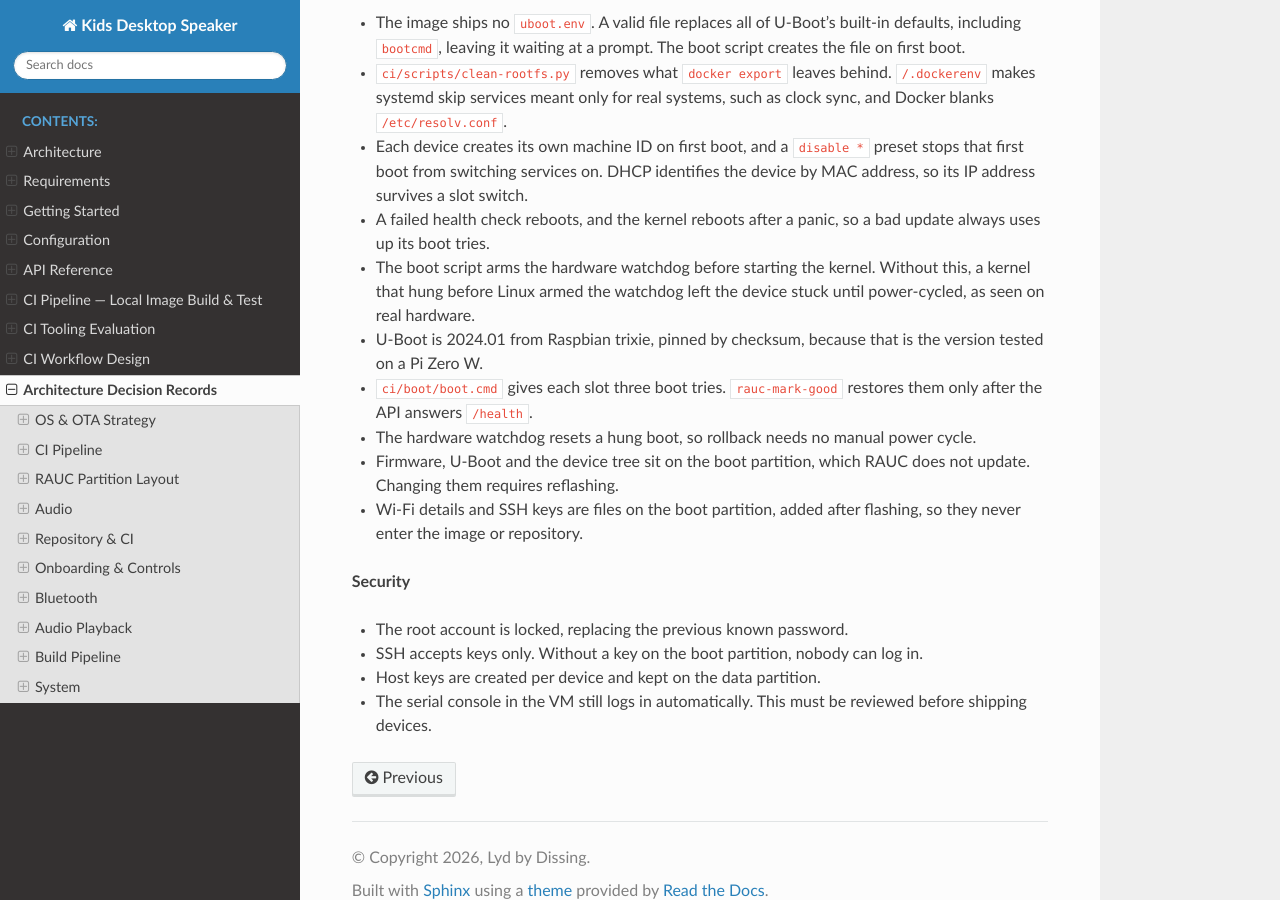
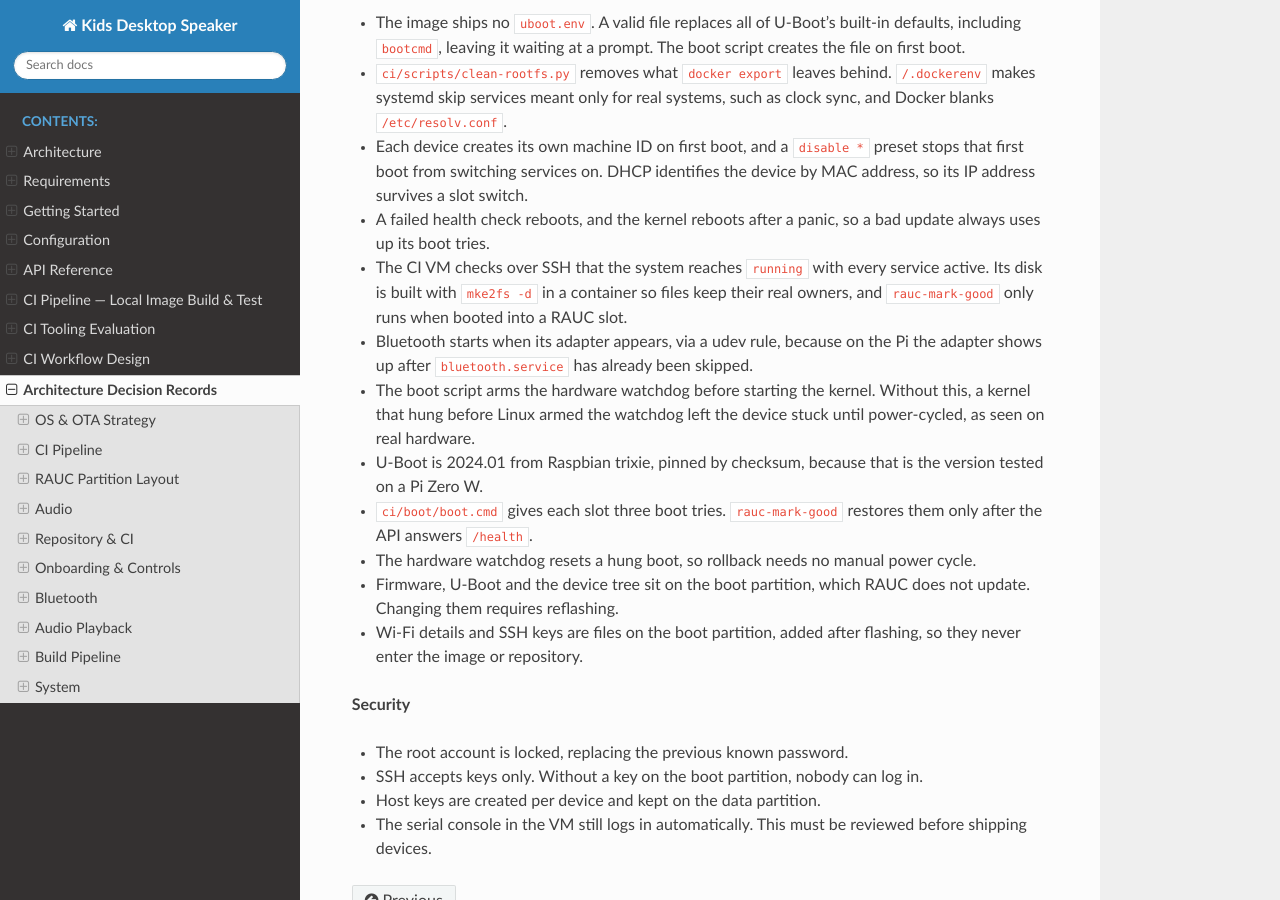
Before and after one commit to LydByDissing/kids-desktop-speaker, a Sphinx documentation site: the page built from docs/source/development/decisions.rst, in a window 1280 px wide and 900 px high, scrolled down 32676 px. Built offline with Sphinx 7.4.7 and the Read the Docs theme 3.1.0, drawn with Linux system fonts in a browser that asks for light colours.

Commit message:
test(ci): check every service in the VM and cache image layers (KDS-v90)
The VM health check found two bugs the API tests missed: rauc-mark-good rebooted
the VM in a loop, and bluetooth.service failed without an adapter. Build the VM
disk with real file owners, and cache Docker layers weekly in CI.

Co-Authored-By: Claude Opus 5.5 <noreply@anthropic.com>

```diff
--- a/docs/source/development/decisions.rst
+++ b/docs/source/development/decisions.rst
@@ -2054,6 +2054,11 @@ rest of the system.
   device by MAC address, so its IP address survives a slot switch.
 - A failed health check reboots, and the kernel reboots after a panic, so a bad
   update always uses up its boot tries.
+- The CI VM checks over SSH that the system reaches ``running`` with every service
+  active. Its disk is built with ``mke2fs -d`` in a container so files keep their
+  real owners, and ``rauc-mark-good`` only runs when booted into a RAUC slot.
+- Bluetooth starts when its adapter appears, via a udev rule, because on the Pi
+  the adapter shows up after ``bluetooth.service`` has already been skipped.
 - The boot script arms the hardware watchdog before starting the kernel. Without
   this, a kernel that hung before Linux armed the watchdog left the device stuck
   until power-cycled, as seen on real hardware.
```
Also changed, not shown: 9 other files.
